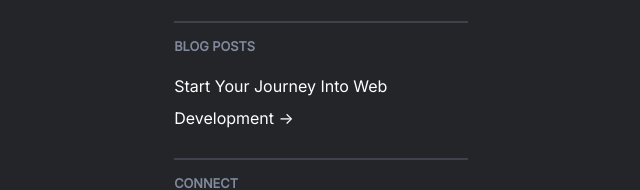
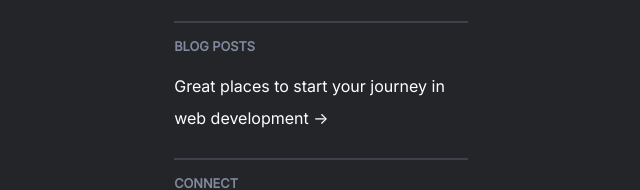
Before and after one commit to geraldelorm/geraldelorm.tech, a plain HTML site: page index.html in a window 1280 px wide. Shown: the part 459-649 px from the top of the page, without its empty margins (319-959 px from the left). Drawn offline with nearby package versions, Linux system fonts and the light colour scheme.

Commit message:
Update index.html

```diff
--- a/index.html
+++ b/index.html
@@ -97,7 +97,7 @@
             href="https://dev.to/geraldelorm/great-places-to-starting-your-learning-journey-38g"
             target="_blank"
             class="link blog-post"
-            >Start Your Journey Into Web Development -&gt;</a
+            > Great places to start your journey in web development -&gt;</a
           >
         </div>
       </div>
```
